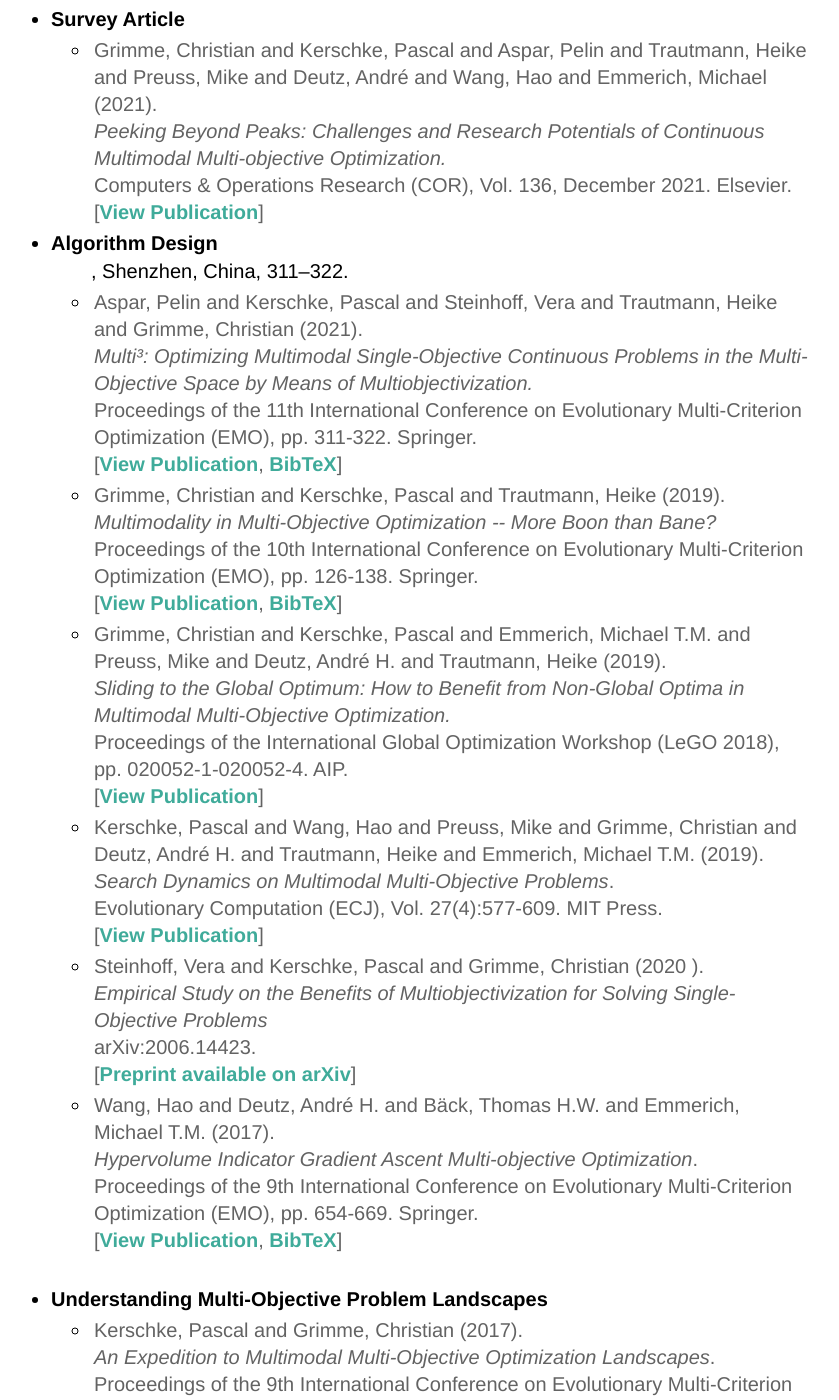
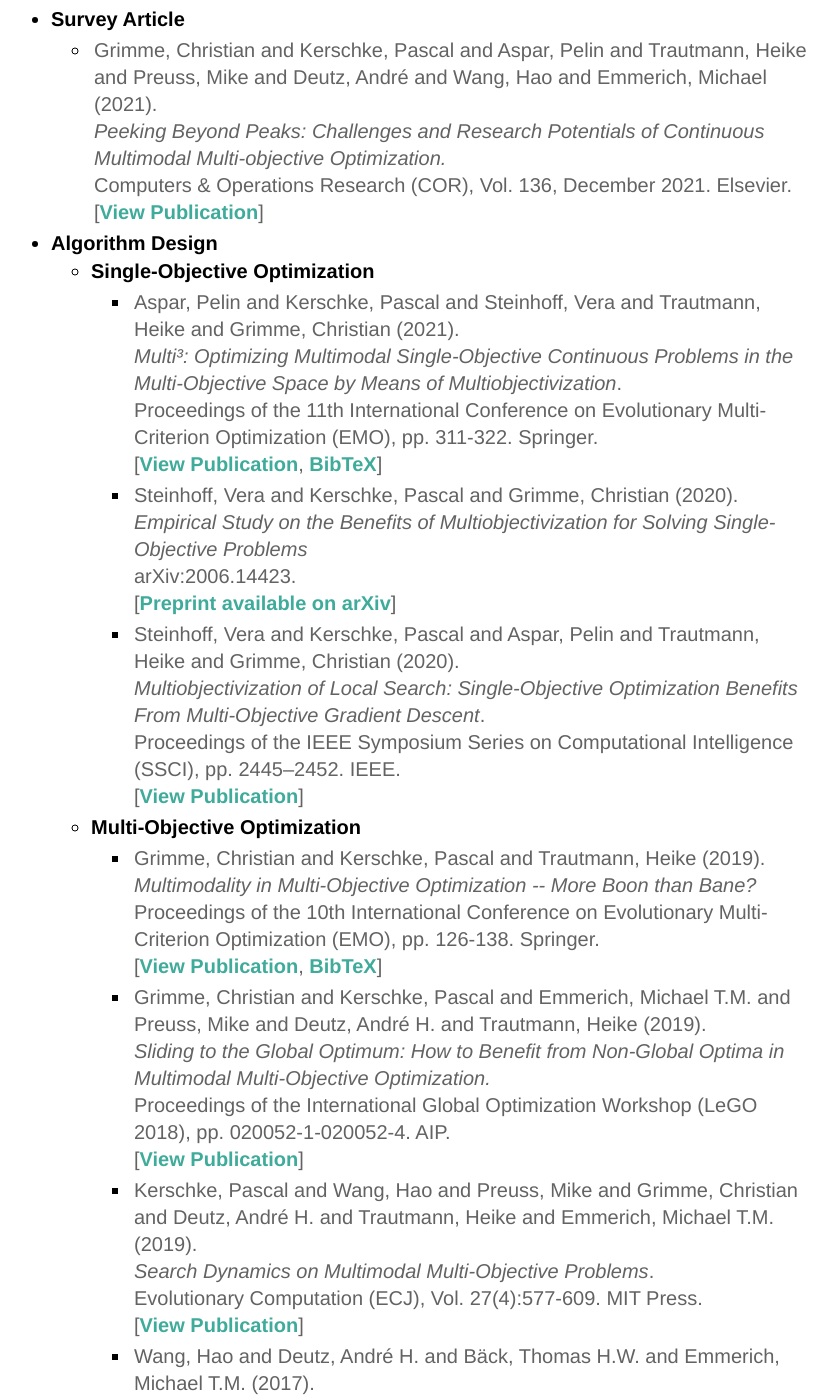
Before and after one commit to mo-opt/mo-opt, a Jekyll site: the page built from index.html, in a window 1280 px wide and 1400 px high, scrolled down 2934 px. Shown: the whole window, without its empty margins (229-1068 px from the left). Built offline with Jekyll 4.4.1, drawn with Linux system fonts in a browser that asks for light colours.

Commit message:
updated algo section

```diff
--- a/index.html
+++ b/index.html
@@ -103,11 +103,23 @@ In the following we provide data used in our <a href="#publications" alt="jump t
       </ul>
     <li><b>Algorithm Design</b></li>
       <ul>
-    , Shenzhen, China, 311–322.
+      <li><b>Single-Objective Optimization</b></li>
+        <ul>
         <li><p class="publication">Aspar, Pelin and Kerschke, Pascal and Steinhoff, Vera and Trautmann, Heike and Grimme, Christian (2021).<br>
-      <em>Multi&#179;: Optimizing Multimodal Single-Objective Continuous Problems in the Multi-Objective Space by Means of Multiobjectivization.</em><br>
+          <em>Multi&#179;: Optimizing Multimodal Single-Objective Continuous Problems in the Multi-Objective Space by Means of Multiobjectivization</em>.<br>
           Proceedings of the 11th International Conference on Evolutionary Multi-Criterion Optimization (EMO), pp. 311-322. Springer.<br>
           [<a href="https://link.springer.com/chapter/10.1007/978-3-030-72062-9_25" alt="View Publication">View Publication</a>, <a href="https://citation-needed.springer.com/v2/references/10.1007/978-3-030-72062-9_25?format=bibtex&flavour=citation" alt="BibTeX">BibTeX</a>]</p></li>
+        <li><p class="publication">Steinhoff, Vera and Kerschke, Pascal and Grimme, Christian (2020).<br>
+          <em>Empirical Study on the Benefits of Multiobjectivization for Solving Single-Objective Problems</em><br>
+          arXiv:2006.14423.<br>
+          [<a href="https://arxiv.org/abs/2006.14423" alt="Preprint available on arXiv">Preprint available on arXiv</a>]</p></li>
+        <li><p class="publication">Steinhoff, Vera and Kerschke, Pascal and Aspar, Pelin and Trautmann, Heike and Grimme, Christian (2020).<br>
+          <em>Multiobjectivization of Local Search: Single-Objective Optimization Benefits From Multi-Objective Gradient Descent</em>.<br>
+          Proceedings of the IEEE Symposium Series on Computational Intelligence (SSCI), pp. 2445–2452. IEEE.<br>
+          [<a href="https://ieeexplore.ieee.org/document/9308259" alt="View Publication">View Publication</a>]</p></li>
+        </ul>
+      <li><b>Multi-Objective Optimization</b></li>
+        <ul>
         <li><p class="publication">Grimme, Christian and Kerschke, Pascal and Trautmann, Heike (2019).<br>
           <em>Multimodality in Multi-Objective Optimization -- More Boon than Bane?</em><br>
           Proceedings of the 10th International Conference on Evolutionary Multi-Criterion Optimization (EMO), pp. 126-138. Springer.<br>
@@ -120,14 +132,11 @@ In the following we provide data used in our <a href="#publications" alt="jump t
           <em>Search Dynamics on Multimodal Multi-Objective Problems</em>.<br>
           Evolutionary Computation (ECJ), Vol. 27(4):577-609. MIT Press.<br>
           [<a href="https://www.mitpressjournals.org/doi/abs/10.1162/evco_a_00234" alt="View Publication">View Publication</a>]</p></li>
-      <li><p class="publication">Steinhoff, Vera and Kerschke, Pascal and Grimme, Christian (2020 ).<br>
-        <em>Empirical Study on the Benefits of Multiobjectivization for Solving Single-Objective Problems</em><br>
-        arXiv:2006.14423.<br>
-        [<a href="https://arxiv.org/abs/2006.14423" alt="Preprint available on arXiv">Preprint available on arXiv</a>]</p></li>
         <li><p class="publication">Wang, Hao and Deutz, Andr&eacute; H. and B&#228;ck, Thomas H.W. and Emmerich, Michael T.M. (2017).<br>
           <em>Hypervolume Indicator Gradient Ascent Multi-objective Optimization</em>.<br>
           Proceedings of the 9th International Conference on Evolutionary Multi-Criterion Optimization (EMO), pp. 654-669. Springer.<br>
           [<a href="https://link.springer.com/chapter/10.1007/978-3-319-54157-0_44" alt="View Publication">View Publication</a>, <a href="https://citation-needed.springer.com/v2/references/10.1007/978-3-319-54157-0_44?format=bibtex&flavour=citation" alt="BibTeX">BibTeX</a>]</p></li><br>
+        </ul>
       </ul>
     <li><b>Understanding Multi-Objective Problem Landscapes</b></li>
       <ul>
```
Lines whose indentation alone changed are shown as unchanged.
